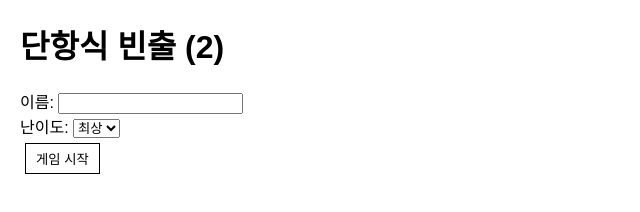
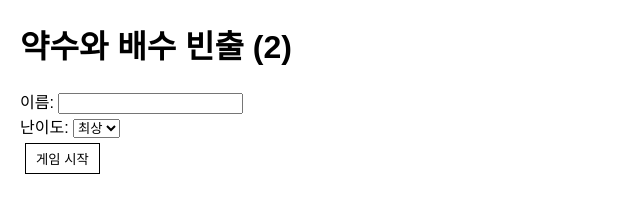
Before and after one commit to hwimath/3452561324, a plain HTML site: page index.html in a window 1280 px wide. Shown: the whole page, without its empty margins (0-640 px from the left). Drawn offline with nearby package versions, Linux system fonts and the light colour scheme.

Commit message:
Update index.html

```diff
--- a/index.html
+++ b/index.html
@@ -2,7 +2,7 @@
 <html lang="ko">
 <head>
   <meta charset="UTF-8">
-  <title>배수와 약수 빈출 (2)</title>
+  <title>약수와 배수 빈출 (2)</title>
   <script src="https://cdn.jsdelivr.net/npm/mathjax@3/es5/tex-mml-chtml.js" defer></script>
   <style>
     body {
@@ -49,7 +49,7 @@
 <body>
   <!-- 시작 화면 -->
   <div id="startScreen">
-    <h1>단항식 빈출 (2)</h1>
+    <h1>약수와 배수 빈출 (2)</h1>
     <label>이름: <input type="text" id="playerName" /></label><br>
     <label>난이도:
       <select id="difficulty">
```
